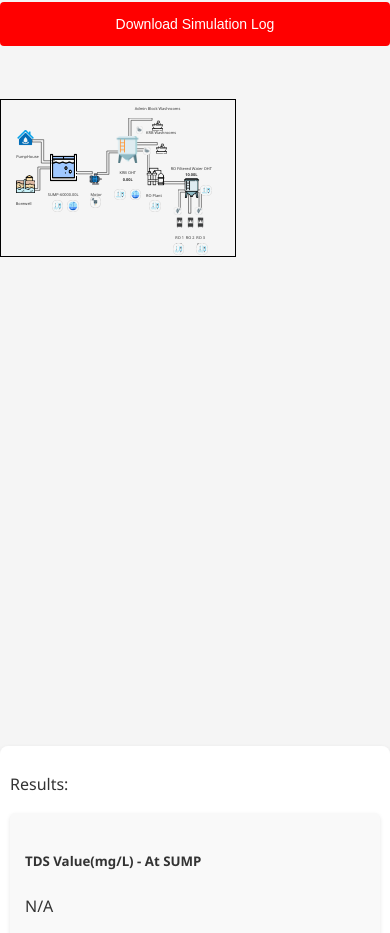
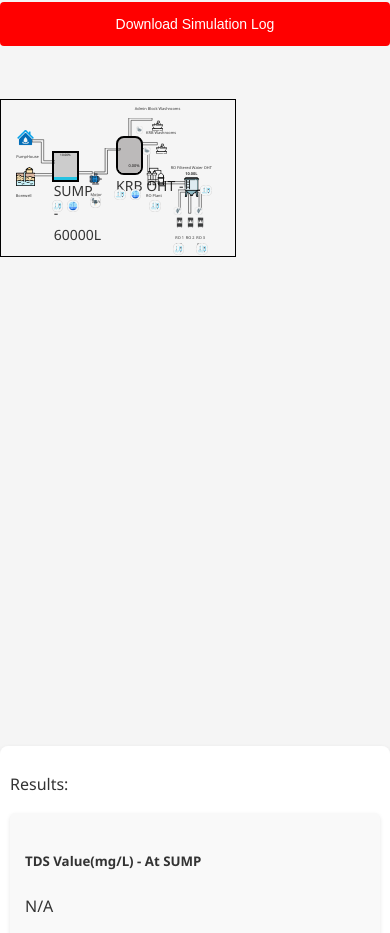
Before and after one commit to likhithkanigolla/zf-dt-frontend, a React (Create React App) app: page /simulation in a window 390 px wide. Shown: the part 916-1849 px from the top of the page. Built offline with nearby package versions, Linux system fonts and the light colour scheme.

Commit message:
Add responsiveness to sump and OHT tank elements

```diff
--- a/src/pages/SimulationPage/SimulationPage.js
+++ b/src/pages/SimulationPage/SimulationPage.js
@@ -36,8 +36,8 @@ const SimulationPage = () => {
     temperature: "25",
     desired_tds: "65",
     membrane_area: "3700",
-    sumpCapacity: "60000",
-    ohtCapacity: "100000",
+    sumpCapacity: "6000",
+    ohtCapacity: "10000",
     ro_ohtCapacity: "1000",
     // flowrate: "5"
   });
--- a/src/pages/SimulationPage/components/MirrorZPipe.css
+++ b/src/pages/SimulationPage/components/MirrorZPipe.css
@@ -1,17 +1,18 @@
 .mirror-svg-container {
     position: absolute;
-    bottom: 10%;
-    right: 52%;
-    width: 1vw;
-    height: 1vw;
+    bottom: -14vw;
+    left: -3vw;
 
+    width: 6vw;
+    height: 13.7vw;
+    z-index: 2;
 }
 
 .mirror-svg-container svg {
-    width: 6vw;
-    height: 10.1vw;
+    width: 10vw;
+    height: 10vw;
     max-width: 100vw;
-    max-height: 50vw;
+    max-height: 75vw;
 }
 
 .mirror-pipe-border {
@@ -78,3 +79,15 @@
 .mirror-wave-path {
     animation: mirrorWaveAnimation 2s infinite linear;
 }
+
+.falling-water-group {
+    transform: translateX(50vw) translateY(0);
+    z-index: 2; /* Adjust to align with the right top end of the pipe */
+}
+
+
+.bubble {
+    fill: rgb(15, 62, 155);
+    animation: mirrorBubbleAnimation 1.5s infinite ease-in-out;
+    z-index: 3;
+}
--- a/src/pages/SimulationPage/components/MirrorZPipe.jsx
+++ b/src/pages/SimulationPage/components/MirrorZPipe.jsx
@@ -16,7 +16,7 @@ function MirrorZPipe({ flow, onClick }) {
 
     return (
         <div className="mirror-svg-container" onClick={onClick}>
-            <svg viewBox="0 0 100 100">
+            <svg viewBox="0 0 110 150">
                 <defs>
                     <clipPath id="mirrorPipeClipPath">
                         <polygon points="51 8, 51 100, 0 100, 0 92, 42 92, 42 0, 100 0, 100 8" />
@@ -66,6 +66,7 @@ function MirrorZPipe({ flow, onClick }) {
                                 className="mirror-wave-path"
                             />
                         </g>
+
                     </>
                 )}
             </svg>
--- a/src/pages/SimulationPage/components/SimulationCanvas.jsx
+++ b/src/pages/SimulationPage/components/SimulationCanvas.jsx
@@ -15,10 +15,10 @@ import Borewell from "../../images/borewell.png";
 import Watertank from "../../images/watertank.png";
 import ROWatertank from "../../images/tank_ro.png";
 import Washrooms from "../../images/Washrooms.png";
+import Sump from './Sump';
+import WaterTank from './Watertank';
 
 const backendAPI = "http://localhost:1629";
-
-
 
 const SimulationCanvas = ({
   handleIconClick,
@@ -34,7 +34,7 @@ const SimulationCanvas = ({
   waterInOHT,
   waterInROFilter,
   waterConsumed,
-flowrate
+  flowrate
 }) => {
   return (
     <div>
@@ -51,16 +51,15 @@ flowrate
         ref={(ref) => { if (ref) { ref.id = "PipeP1toSump"; iconRefs.push(ref); } }} />
       </div>
 
-      {/* Mirror Z Pipe */}
-      <div style={{ position: "absolute", top: "16vw", left: "8vw" }}>
-        <MirrorZPipe flow={flow1} style={{ width: "4.8vw", height: "4.8vw" }}
+      {/* Straight Pipe from Borewell to Sump */}
+      <div style={{ position: "absolute", top: "21vw", left: "15vw" }}>
+        <StraightPipe flow={flow1} style={{ width: "4.8vw", height: "4.8vw" }}
         ref={(ref) => { if (ref) { ref.id = "PipeBoreToSump"; iconRefs.push(ref); } }}
         />
-
       </div>
 
       {/* Borewell */}
-      <div id="borewellIcon" style={{ position: "absolute", top: "19vw", left: "3.8vw" }}>
+      <div id="borewellIcon" style={{ position: "absolute", top: "17vw", left: "3.8vw" }}>
         <img
           src={Borewell}
           alt="borewell"
@@ -78,20 +77,18 @@ flowrate
           ref={(ref) => { if (ref) { ref.id = "motorOHTPipe"; iconRefs.push(ref); } }} />
         </div>
 
-        {/* SUMP */}
-        <div style={{ position: "absolute", top: "13vw", left: "12vw", textAlign: "center" }}>
-          <img src={SumpIcon} alt="sump" style={{ width: "7vw", height: "8.5vw" }} onClick={(e) => handleIconClick(e)}
-            ref={(ref) => { if (ref) { ref.id = "KRBSump"; iconRefs.push(ref); } }} />
-          <div style={{ fontSize: "1vw" }}>SUMP-{waterInSump.toFixed(2)}L</div>
-        </div>
+        {/* Sump */}
+        <Sump waterInSump={waterInSump} onClick={(e) => handleIconClick(e)}
+         ref={(ref) => {if (ref) {ref.id = "KRBSump"; iconRefs.push(ref);} }}/>
 
-        <div style={{ position: "absolute", top: "11.8vw", left: "25.5vw" }}>
+        {/* MirrorZpipe */}
+        <div style={{ position: "absolute", top: "11.9vw", left: "25.5vw" }}>
           <MirrorZPipe flow={flow2}
           ref={(ref) => { if (ref) { ref.id = "motorOHTPipe"; iconRefs.push(ref); } }} />
         </div>
 
         {/* Motor */}
-        <div style={{ position: "absolute", top: "17vw", left: "21.5vw", textAlign: "center", width: "5.8vw" }}
+        <div style={{ position: "absolute", zIndex: 2,top: "17vw", left: "21.5vw", textAlign: "center", width: "5.8vw" }}
           ref={(ref) => { if (ref) { ref.id = "Motor"; iconRefs.push(ref); } }}>
           <img src={Motor} alt="Motor"
             className={`motor ${motorOn ? "running" : ""}`}
@@ -135,13 +132,13 @@ flowrate
           <StraightPipe flow={flow1} />
         </div>
 
-        {/* Water Tower */}
-        <div style={{ position: "absolute", top: "9vw", left: "29vw",textAlign: "center"}}>
-          <img src={Watertank} alt="WaterTank" style={{ width: "7vw", height: "7vw" }} onClick={(e) => handleIconClick(e)}
-            ref={(ref) => { if (ref) { ref.id = "KRBOHTIcon"; iconRefs.push(ref); } }} />
-          <div style={{ fontSize: "1vw" }}>KRB OHT</div>
-          <div style={{ fontSize: "1vw" }}><b>{waterInOHT.toFixed(2)}L</b></div>
+       {/* Water Tower */}
+       <div>
+          <WaterTank waterInOHT={waterInOHT} handleIconClick={handleIconClick}
+          onClick={(e) => handleIconClick(e)}
+          ref={(ref) => { if (ref) { ref.id = "KRBOHTIcon"; iconRefs.push(ref); } }} />
         </div>
+
 
         {/* Straight Pipe */}
         <div style={{ position: "absolute", top: "23.2vw", left: "48.9vw" }}>
@@ -162,7 +159,7 @@ flowrate
         </div>
 
         {/* Water Tower */}
-        <div style={{ position: "absolute", top: "16.7vw", left: "43.5vw" , textAlign: "center"}}>
+        <div style={{ position: "absolute", top: "16.5vw", left: "43.5vw" , textAlign: "center"}}>
           <div style={{ fontSize: "1vw" }}>RO Filtered Water OHT</div>
           <div style={{ fontSize: "1vw" }}><b>{waterInROFilter.toFixed(2)}L</b></div>
           <img src={ROWatertank} alt="WaterTank" style={{ width: "5vw", height: "5vw" }} onClick={(e) => handleIconClick(e)}
--- /dev/null
+++ b/src/pages/SimulationPage/components/Sump.css
@@ -0,0 +1,75 @@
+.sump-container {
+    position: relative;
+    width: 6vw;
+    left: 7vw;
+    height: 6.8vw;
+    overflow: relative;
+    border: 2px solid black;
+    background-color: #ccc;
+  }
+
+  .sump {
+    position: relative;
+    width: 100%;
+    height: 100%;
+    cursor: pointer;
+  }
+
+  .sump-background {
+    position: absolute;
+    width: 100%;
+    height: 100%;
+    background-color: #ccc;
+
+  }
+
+  .sump-fill {
+    position: absolute;
+    width: 100%;
+    bottom: 0%;
+    left: 0;
+    background-color: rgb(37, 194, 226);
+    overflow: hidden;
+    transition: height 4s ease;
+    animation: sumpwave 4s ease-in-out;
+    border-radius: 0%;
+
+  }
+
+  .wave {
+    position: absolute;
+    width: 170%;
+    height: 10%;
+    left: -10%;
+    right: 20%;
+    bottom: 5%;
+    background:  rgb(73, 190, 214);
+    border-radius: 60%;
+    animation: wave 4s ease-in-out;
+  }
+
+  .wave:nth-of-type(20) {
+    animation-delay: 6s;
+  }
+
+  @keyframes wave {
+    0% {
+      transform: translate(-50%, 0);
+    }
+    50% {
+      transform: translate(-30%, -20%);
+    }
+    100% {
+      transform: translate(-50%, 0);
+    }
+  }
+
+  .sump-percentage {
+    position: relative;
+    width: -10vw;
+    text-align: center;
+    bottom: 0;
+    font-size: 0.8vw;
+    color: rgb(6, 6, 6);
+    z-index: 6;
+  }
--- /dev/null
+++ b/src/pages/SimulationPage/components/Sump.jsx
@@ -0,0 +1,56 @@
+import React, { useEffect, useState } from 'react';
+import './Sump.css';
+
+const Sump = ({ waterInSump, handleIconClick }) => {
+  const [fillPercentage, setFillPercentage] = useState(0);
+
+  const [inputValues] = useState({
+    timeMultiplier: "1",
+    SandQuantity: "2000",
+    SoilQuantity: "3000",
+    voltage: "240",
+    current: "11",
+    power_factor: "0.11",
+    motor_efficiency: "0.85",
+    temperature: "25",
+    desired_tds: "65",
+    membrane_area: "3700",
+    sumpCapacity: "6000",
+    ohtCapacity: "10000",
+    ro_ohtCapacity: "1000",
+    // flowrate: "5"
+  });
+
+  useEffect(() => {
+    const targetPercentage = (waterInSump / inputValues.sumpCapacity ); // Assuming the sump capacity is 10000L
+    const increment = targetPercentage > fillPercentage ? 1 : -1;
+
+    let currentPercentage = fillPercentage;
+    const animationInterval = setInterval(() => {
+      if ((increment > 0 && currentPercentage >= targetPercentage) || (increment < 0 && currentPercentage <= targetPercentage)) {
+        clearInterval(animationInterval);
+      } else {
+        currentPercentage += increment;
+        setFillPercentage(currentPercentage);
+      }
+    }, 10);
+
+    return () => clearInterval(animationInterval); // Cleanup interval on component unmount
+  }, [waterInSump]);
+
+  return (
+    <div className="sump-container" style={{ position: "absolute", top: "13vw", left: "13vw" }}>
+      <div className="sump" onClick={handleIconClick}>
+        <div className="sump-background"></div>
+        <div className="sump-fill" style={{ height: `${fillPercentage}%` }}>
+          <div className="sumpwave"></div>
+          <div className="sumpwave"></div>
+        </div>
+        <div className="sump-percentage">{`${fillPercentage.toFixed(2)}%`}</div>
+      </div>
+      <div style={{ fontSize: "14px" }}>SUMP - {waterInSump}L</div>
+    </div>
+  );
+}
+
+export default Sump;
--- /dev/null
+++ b/src/pages/SimulationPage/components/WaterTank.css
@@ -0,0 +1,72 @@
+.water-tank {
+  position: relative;
+  width: 6vw;
+  height: 9vw;
+  background-color: #bcbaba;
+  border-radius: 2vw;
+  overflow: hidden; /* Ensure the conical bottom doesn't overflow */
+  border: 2px solid #000000; /* Black border */
+}
+
+
+.water-tank-cone {
+  position: absolute;
+  bottom: -3vw; /* Adjust the position to fit the tank body */
+  left: 0;
+  width: 100%;
+  height: 6vw; /* Height of the conical bottom */
+  background-color: #bcbaba;
+  border-bottom-left-radius: 100%;
+  border-bottom-right-radius: 100%;
+}
+
+.water-tank-background {
+  position: absolute;
+  bottom: 0;
+  width: 100%;
+  height: 1vw;
+  background-color: #bcbaba;
+}
+
+.water-tank-fill {
+  position: absolute;
+  bottom: -9%; /* Start filling from the bottom */
+  left: 35%;
+  width: 150%;
+  background-color: rgb(62, 195, 221);
+  transition: height 4s infinite;
+  animation: wave 4s infinite;
+  border-radius: 60%;
+}
+
+.watertank-wave {
+  position: relative;
+  width: 7vw;
+  height: 9vw;
+  left: -10%;
+  right: 10%;
+  bottom: 5%;
+  background: rgb(62, 194, 220);
+  border-radius: 60%;
+  animation: watertank-wave 1s infinite;
+}
+
+@keyframes watertank-wave {
+  0% {
+    transform: translate(-50%, 0);
+  }
+  50% {
+    transform: translate(-20%, -5%);
+  }
+  100% {
+    transform: translate(-50%, -10%);
+  }
+}
+
+.water-tank-percentage {
+  position: absolute;
+  bottom: 1vw;
+  right: 0.5vw;
+  font-size: 1vw;
+  color: #0b0909;
+}
--- /dev/null
+++ b/src/pages/SimulationPage/components/Watertank.jsx
@@ -0,0 +1,62 @@
+import React, { useEffect, useState } from 'react';
+import './WaterTank.css'; // Import CSS file
+
+const WaterTank = ({ waterInOHT, handleIconClick }) => {
+const [fillPercentage, setFillPercentage] = useState(0);
+const [isOverflowing, setIsOverflowing] = useState(false);
+const [inputValues] = useState({
+  timeMultiplier: "1",
+  SandQuantity: "2000",
+  SoilQuantity: "3000",
+  voltage: "240",
+  current: "11",
+  power_factor: "0.11",
+  motor_efficiency: "0.85",
+  temperature: "25",
+  desired_tds: "65",
+  membrane_area: "3700",
+  sumpCapacity: "60000",
+  ohtCapacity: "50000",
+  ro_ohtCapacity: "1000",
+  // flowrate: "5"
+});
+
+useEffect(() => {
+const targetPercentage = (waterInOHT / inputValues.ohtCapacity);
+const increment = targetPercentage > fillPercentage ? 1 : -1;
+let currentPercentage = fillPercentage;
+const animationInterval = setInterval(() => {
+  if ((increment > 0 && currentPercentage >= targetPercentage) || (increment < 0 && currentPercentage <= targetPercentage)) {
+    clearInterval(animationInterval);
+    setIsOverflowing(targetPercentage > 90);
+  } else {
+    currentPercentage += increment;
+    setFillPercentage(currentPercentage);
+  }
+}, 10);
+
+return () => clearInterval(animationInterval); // Cleanup interval on component unmount
+}, [waterInOHT]);
+
+return (
+<div className="water-tank-container" style={{ position: "absolute", top: "9vw", left: "29.5vw" }}>
+<div className={`water-pour ${isOverflowing ? 'overflowing' : ''}`}></div>
+<div className="water-tank" onClick={handleIconClick}>
+<div className="water-tank-cap"></div>
+<div className="water-tank-cone"></div>
+<div className="water-tank-background"></div>
+<div className="overflow-tube" style={{ top: '10%' }}>
+{isOverflowing && <div className="overflow-water"></div>}
+</div>
+<div className="water-tank-fill" style={{ height: `${fillPercentage}%` }}>
+<div className="watertank-wave"></div>
+<div className="watertank-wave"></div>
+</div>
+<div className="water-tank-percentage">{`${fillPercentage.toFixed(2)}%`}</div>
+</div>
+<div style={{ fontSize: "14px", color: "" , position: "" }}>KRB OHT - {waterInOHT}L</div>
+</div>
+);
+}
+
+export default WaterTank;
```
Also changed, not shown: src/pages/SimulationPage/components/ZshapePipe.css (+8 -7 lines).
